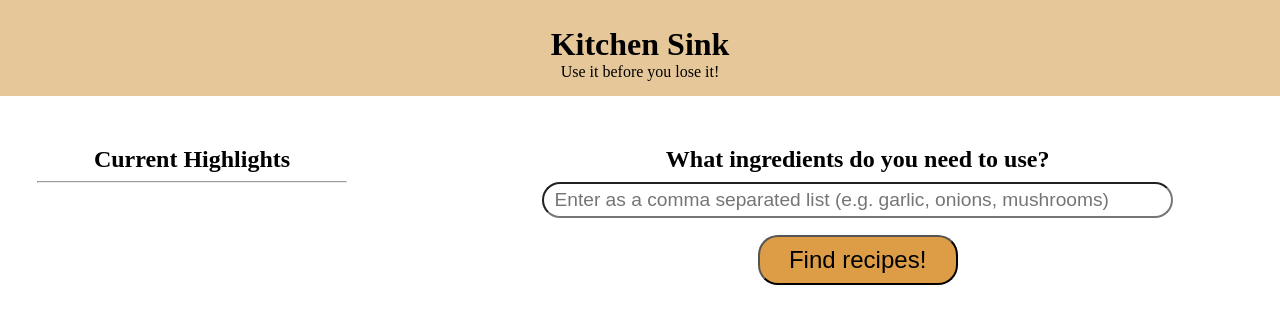
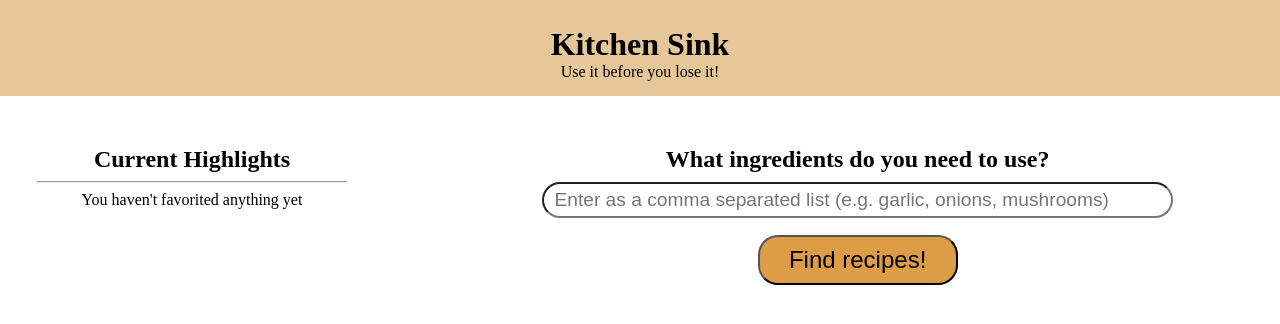
Before and after one commit to CJSpohn/niche, a React (Create React App) app: page / in a window 1280 px wide. Shown: the top 324 px of the page. Built offline with nearby package versions, Linux system fonts and the light colour scheme.

Commit message:
Add an empty display to the aside

```diff
--- a/src/components/Aside/Aside.js
+++ b/src/components/Aside/Aside.js
@@ -16,7 +16,7 @@ const Aside = ({ favorites, setFavorites, setCurrentRecipe }) => {
     <section className="aside">
       <h1>Current Highlights</h1>
       <hr/>
-      {favoriteComponents}
+      {favoriteComponents.length ? favoriteComponents : <p>You haven't favorited anything yet</p>}
     </section>
   )
 }
```
